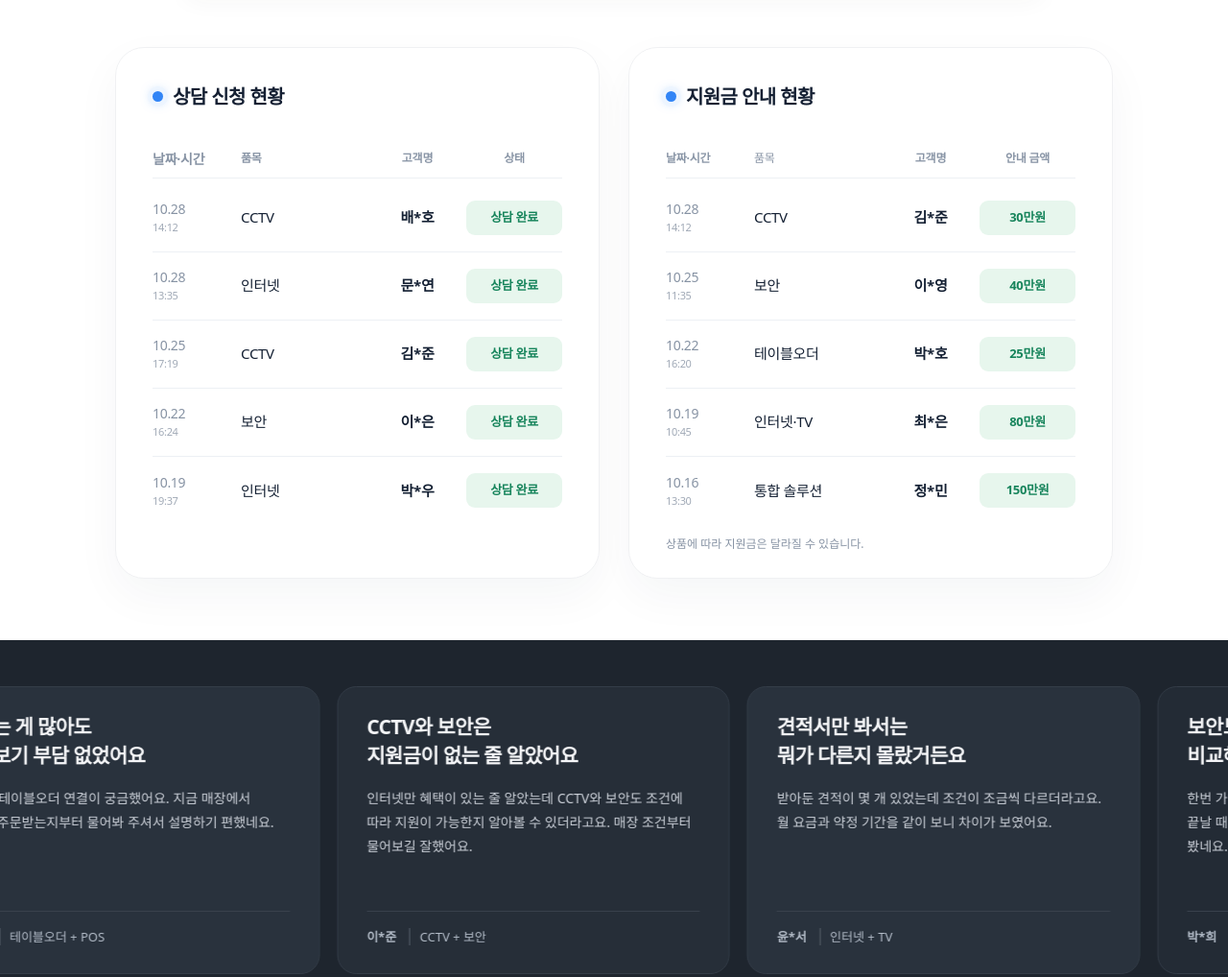
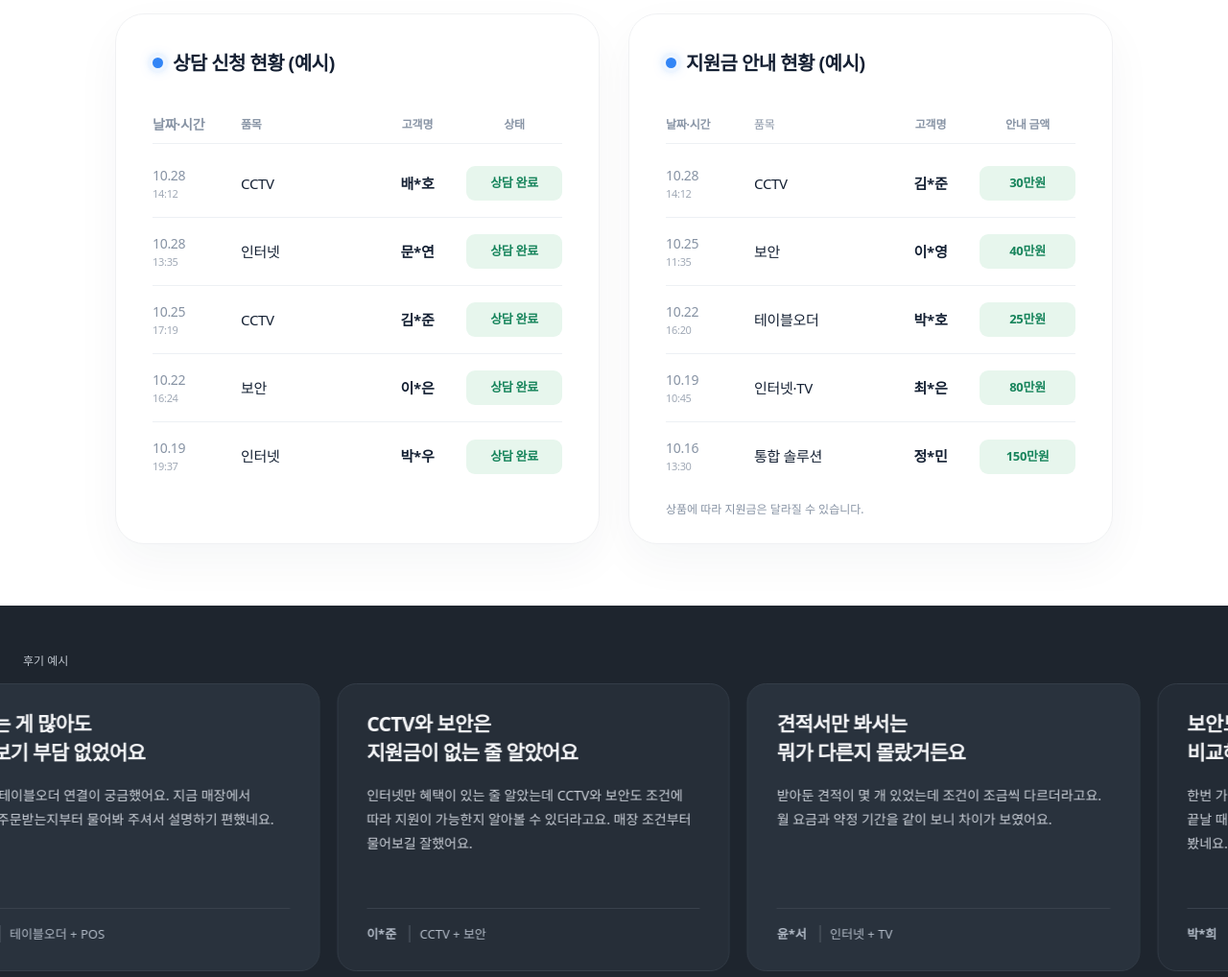
Before and after one commit to KIMGEUNHYUNG0103/KIMGEUNHYUNG0103.github.io, a website: page index.html in a window 1280 px wide. Shown: the part 1100-2118 px from the top of the page at 96% size. Drawn offline with Linux system fonts and the light colour scheme.

Commit message:
Replace preview banner with section example labels

```diff
--- a/index.html
+++ b/index.html
@@ -21,7 +21,7 @@
   <link rel="stylesheet" href="assets/styles.css?v=approved-20261029d">
   <script type="application/ld+json">{"@context":"https://schema.org","@type":"Organization","name":"견적주는남자","url":"https://www.견적주는남자.com/","telephone":"1544-5288","contactPoint":{"@type":"ContactPoint","telephone":"1544-5288","contactType":"customer service","availableLanguage":"Korean"}}</script>
 <script src="/assets/url-normalize.js?v=20261029"></script></head>
-<body><aside style="position:sticky;top:0;z-index:9999;padding:8px 16px;background:#fff2df;color:#71451e;text-align:center;font-size:13px;line-height:1.5">검토용 미리보기 · 고객 내역과 후기에 가상 데이터가 포함되어 있습니다 · 공개 사이트 미반영</aside>
+<body>
   <a class="skip-link" href="#main">본문으로 이동</a>
   <header class="site-header">
     <div class="container header-inner">
@@ -121,7 +121,7 @@
         <div class="activity-preview-grid">
           <section class="activity-panel" aria-labelledby="application-panel-title">
             <div class="activity-panel-heading">
-              <div><span class="activity-live-dot" aria-hidden="true"></span><h3 id="application-panel-title">상담 신청 현황</h3></div>
+              <div><span class="activity-live-dot" aria-hidden="true"></span><h3 id="application-panel-title">상담 신청 현황 (예시)</h3></div>
             </div>
             <div class="activity-table" role="table" aria-label="상담 신청 현황 예시">
               <div class="activity-row activity-row-head" role="row"><span role="columnheader">날짜·시간</span><span role="columnheader">품목</span><span role="columnheader">고객명</span><span role="columnheader">상태</span></div>
@@ -134,7 +134,7 @@
           </section>
           <section class="activity-panel benefit-panel" aria-labelledby="payout-panel-title">
             <div class="activity-panel-heading">
-              <div><span class="activity-live-dot" aria-hidden="true"></span><h3 id="payout-panel-title">지원금 안내 현황</h3></div>
+              <div><span class="activity-live-dot" aria-hidden="true"></span><h3 id="payout-panel-title">지원금 안내 현황 (예시)</h3></div>
             </div>
             <div class="benefit-table benefit-examples" role="table" aria-label="날짜와 가명으로 구성한 지원금 상담 예시">
 <div class="benefit-row benefit-row-head" role="row"><span role="columnheader">날짜·시간</span><span role="columnheader">품목</span><span role="columnheader">고객명</span><span role="columnheader">안내 금액</span></div>
@@ -165,7 +165,7 @@
       </div>
     </section>
 
-    <section class="story-strip" id="consultation-stories" aria-label="가상 고객 후기 예시 슬라이드">
+    <section class="story-strip" id="consultation-stories" aria-label="가상 고객 후기 예시 슬라이드"><p class="story-example-label">후기 예시</p>
 
       <div class="story-marquee" data-story-marquee>
         <div class="story-track" data-story-track>
```
